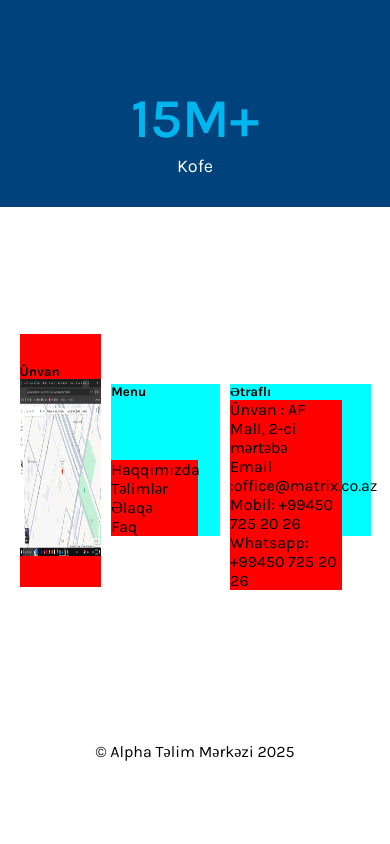
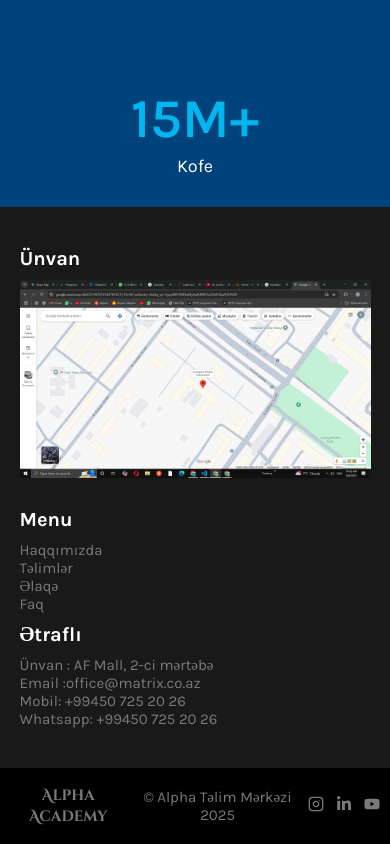
Before and after one commit to ughhrm/finall-project, a React (Create React App) app: page / in a window 390 px wide. Shown: the part 2026-2870 px from the top of the page. Before the commit the page ends 2816 px from the top, so only its background shows below. Built offline with nearby package versions, Linux system fonts and the light colour scheme.

Commit message:
Footer and Address section

```diff
--- a/src/components/address/Address.jsx
+++ b/src/components/address/Address.jsx
@@ -8,14 +8,14 @@ const Address = () => {
     <div className={`${styles.section} row`}>
         <div className={`${styles.content} row`}>
 
-            <div className={`${styles.mapBox} column`}>
+            <div className={`${styles.mapBox} column-bet`}>
                 <h5>Ünvan</h5>
                 <div className={`${styles.mapImg} row`}>
                 <img src={image} alt="Example" />
                 </div>
             </div>
             <div className={`${styles.cart} column-bet`}>
-                <h5>Menu</h5>
+                <h5 >Menu</h5>
                 <div className={`${styles.info} column-bet`}>
                     <p>Haqqımızda</p>
                     <p>Təlimlər</p>
--- a/src/components/address/Address.module.scss
+++ b/src/components/address/Address.module.scss
@@ -1,21 +1,32 @@
-.section{
+.section {
     width: 100%;
-    height: 60vh;
-    .content{
-        height: 50%;
+    height: 50vh;
+    background-color: #191919;
+
+    .content {
+        height: 80%;
         width: 90%;
         gap: 10px;
-        .mapBox{
-            height: 100%;
+        flex-wrap: wrap;
+
+        .mapBox {
+            height: 65%;
             width: 30%;
-            background-color: red;
             align-items: start;
+            gap: 10px;
 
-            .mapImg{
-                width: 100%;
-                height: 70%;
 
-                img{
+            h5 {
+                font-size: 20px;
+                color: white;
+
+            }
+
+            .mapImg {
+                width: 70%;
+                height: 75%;
+
+                img {
 
                     height: 100%;
                     width: 100%;
@@ -23,20 +34,115 @@
             }
 
         }
-        .cart{
 
-            height: 60%;
-            width: 40%;
+        .cart {
+
+            height: 65%;
+            width: 31%;
             align-items: start;
-            background-color: aqua;
+            gap: 10px;
 
-            .info{
+            h5 {
+                font-size: 20px;
+                color: white;
+            }
+
+
+            .info {
                 align-items: start;
+                height: 65%;
+                width: 100%;
 
-                width: 80%;
-                background-color: red;
+                p {
+                    color: #7A7A7A;
+                }
             }
 
         }
     }
 }
+
+@media (max-width: 480px) {
+    .section {
+        height: auto;
+        padding: 20px 0;
+
+        .content {
+            padding: 20px 0;
+            width: 90%;
+            align-items: start;
+
+            .mapBox {
+                width: 100%;
+                padding-bottom: 20px;
+
+                .mapImg {
+                    width: 100%;
+                }
+            }
+
+            .cart {
+                width: 100%;
+
+                h5 {
+                    font-size: 20px;
+                }
+
+                .info {
+                    width: 100%;
+
+                    p {
+                        font-size: 15px;
+                    }
+                }
+
+            }
+        }
+    }
+
+
+
+}
+
+
+@media screen and (min-width: 480px) and (max-width: 768px) {
+    .section {
+        height: auto;
+        padding: 20px 0;
+
+        .content {
+            padding: 20px 0;
+            width: 90%;
+            align-items: start;
+
+            .mapBox {
+                width: 100%;
+                padding-bottom: 20px;
+
+                .mapImg {
+                    width: 100%;
+                }
+            }
+
+            .cart {
+                width: 47%;
+
+                h5 {
+                    font-size: 20px;
+                }
+
+                .info {
+                    width: 100%;
+
+                    p {
+                        font-size: 15px;
+                    }
+                }
+
+            }
+        }
+    }
+
+
+
+}
--- a/src/components/footer/Footer.jsx
+++ b/src/components/footer/Footer.jsx
@@ -1,10 +1,22 @@
 import React from 'react'
 import styles from './Footer.module.scss'
+import { LuInstagram } from "react-icons/lu";
+import { FaYoutube } from "react-icons/fa6";
+import { FaLinkedinIn } from "react-icons/fa";
+
 
 const Footer = () => {
   return (
     <div className={`${styles.footer} row`}>
+    <div className={`${styles.content} row-bet`}>
+    <h3>Alpha Academy</h3>
         <p>© Alpha Təlim Mərkəzi 2025  </p>
+        <div className={`${styles.icons} row`}>
+          <button><LuInstagram/></button>
+          <button><FaLinkedinIn/></button>
+          <button><FaYoutube/></button>
+        </div>
+    </div>
     </div>
   )
 }
--- a/src/components/footer/Footer.module.scss
+++ b/src/components/footer/Footer.module.scss
@@ -1,4 +1,78 @@
 .footer{
-    text-align: center;
-    height: 9vh ;
+
+  width: 100%;
+  text-align: center;
+  height: 9vh ;
+  background-color: black;
+  color: #7A7A7A;
+  .content{
+    width: 80%;
+    h3{
+        font-family: "Cinzel Decorative", serif;
+
+    }
+    .icons{
+        gap: 20px;
+        button{
+            color: #7A7A7A;
+            background-color: transparent;
+            border: none;
+            font-size: 20px;
+        }
+    }
+  }
 }
+@media (max-width: 480px) {
+
+    .footer{
+
+
+        .content{
+            width: 95%;
+            gap: 10px;
+          h3{
+
+            font-size: 15px;
+          }
+          p{
+            font-size: 15px;
+
+          }
+          .icons{
+            gap: 12px;
+
+              button{
+
+                  font-size: 16px;
+              }
+          }
+        }
+      }
+}
+@media screen and (min-width: 480px) and (max-width: 768px) {
+
+    .footer{
+
+
+        .content{
+            width: 80%;
+            gap: 10px;
+          h3{
+
+            font-size: 15px;
+          }
+          p{
+            font-size: 15px;
+
+          }
+          .icons{
+            gap: 12px;
+
+              button{
+
+                  font-size: 16px;
+              }
+          }
+        }
+      }
+}
```
Also changed, not shown: src/pages/Home.jsx (line endings or trailing spaces).
